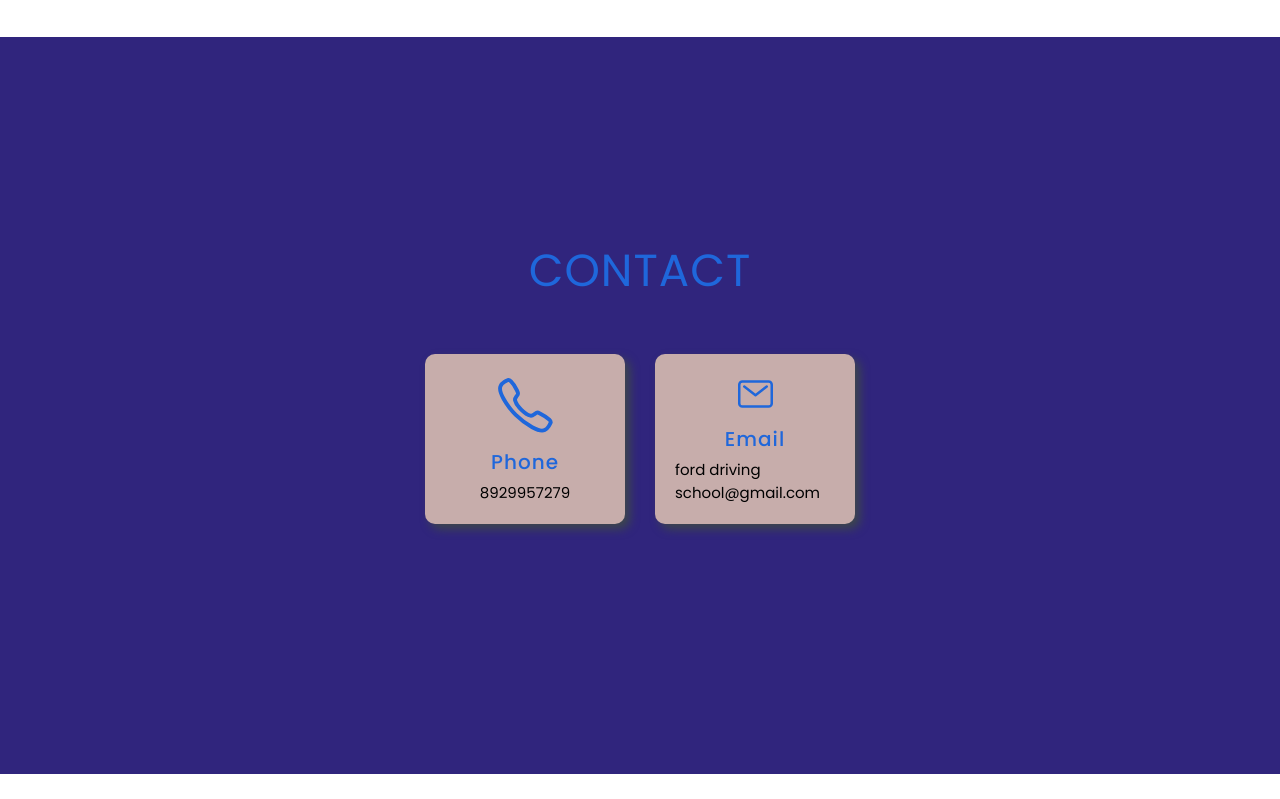
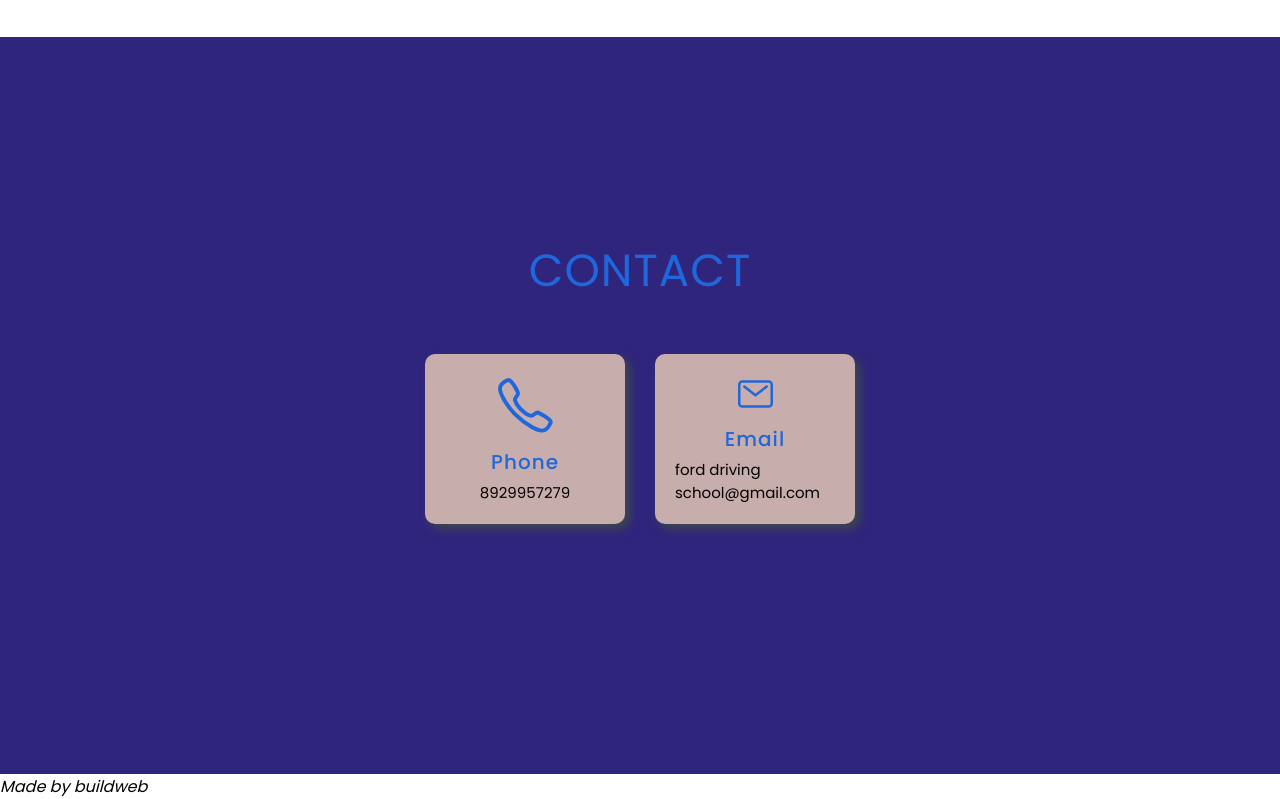
Before and after one commit to sonal-alt/ford-driving-school, a plain HTML site: page index.html in a window 1280 px wide. Shown: the part 2895-3694 px from the top of the page. Before the commit the page ends 3669 px from the top, so only its background shows below. Drawn offline with nearby package versions, Linux system fonts and the light colour scheme.

Commit message:
Update index.html

```diff
--- a/index.html
+++ b/index.html
@@ -170,6 +170,7 @@
       </div></a>
     </div>
   </section>
+  <i> Made by buildweb </i>
   <script src="script.js"></script>
   <script type="module" src="https://unpkg.com/ionicons@5.5.2/dist/ionicons/ionicons.esm.js"></script>
   <script nomodule src="https: // unpkg .com / ionicons @ 5.5.2 / dist / ionicons / ionicons.js"></script>
```
